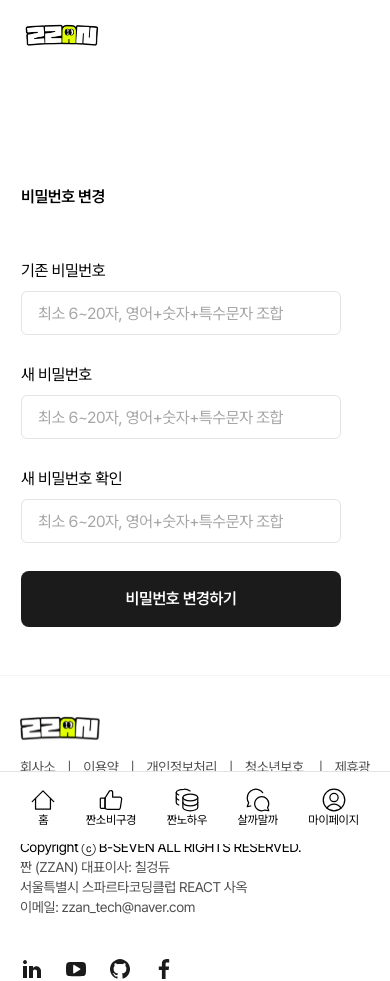
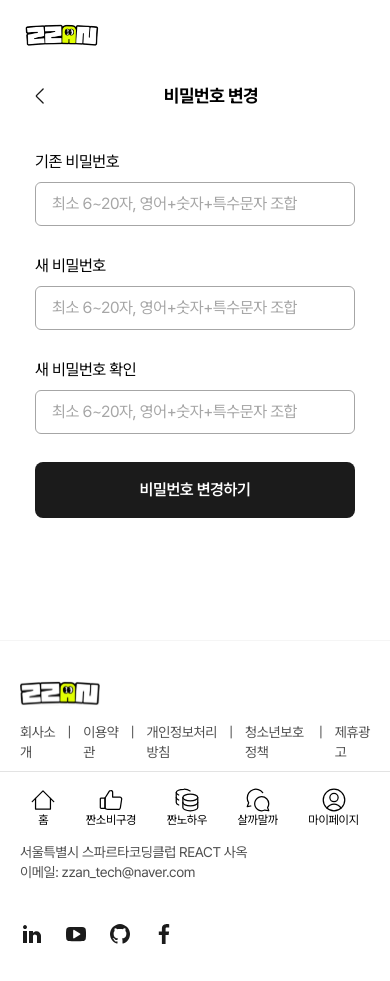
Before and after one commit to ZZANTech/ZZANTech-Fe, a Next.js app: page /mypage/edit in a window 390 px wide. After the commit the page ends 946 px from the top, so only its background shows below. Built offline with nearby package versions, Linux system fonts and the light colour scheme; no server answers; a web font is replaced by a local one.

Commit message:
design: 마이페이지 비밀번호변경 페이지 모바일 반응형 완료

```diff
--- a/src/app/(main)/mypage/_components/Grade/GradeInfoContainer.tsx
+++ b/src/app/(main)/mypage/_components/Grade/GradeInfoContainer.tsx
@@ -18,7 +18,7 @@ function GradeInfoContainer() {
         <button onClick={handleClose}>
           <Image src="/icons/quiz/back.svg" alt="뒤로가기" width={24} height={24} />
         </button>
-        <h3 className="text-lg font-bold flex-grow text-center pr-12">등급제란?</h3>
+        <h3 className="text-lg font-bold flex-grow text-center">등급제란?</h3>
       </div>
 
       {/*등급제 내용*/}
--- a/src/app/(main)/mypage/_components/MypageContainer.tsx
+++ b/src/app/(main)/mypage/_components/MypageContainer.tsx
@@ -39,7 +39,7 @@ function MypageContainer() {
         <button onClick={handleClose}>
           <Image src="/icons/quiz/back.svg" alt="뒤로가기" width={24} height={24} />
         </button>
-        <h3 className="text-lg font-bold flex-grow text-center pr-12">마이페이지</h3>
+        <h3 className="text-lg font-bold flex-grow text-center">마이페이지</h3>
       </div>
       <div className="max-w-[540px] flex flex-col lg:mt-[90px] mx-auto mt-3 lg:mt-0">
         <div className="hidden lg:block lg:mb-10">
--- a/src/app/(main)/mypage/edit/_components/EditPassword.tsx
+++ b/src/app/(main)/mypage/edit/_components/EditPassword.tsx
@@ -3,6 +3,8 @@
 import Button from "@/components/Button";
 import useChangePasswordMutation from "@/stores/queries/auth/useChangePasswordMutation";
 import { TEditPasswordInputs } from "@/types/auth.types";
+import Image from "next/image";
+import { useRouter } from "next/navigation";
 import { SubmitHandler, useForm } from "react-hook-form";
 
 function EditPassword() {
@@ -13,6 +15,12 @@ function EditPassword() {
     watch,
     formState: { errors }
   } = useForm<TEditPasswordInputs>();
+
+  const router = useRouter();
+
+  const handleClose = () => {
+    router.back();
+  };
 
   const onSubmit: SubmitHandler<TEditPasswordInputs> = async (data) => {
     try {
@@ -25,9 +33,20 @@ function EditPassword() {
   };
 
   return (
-    <div className="w-[348px] h-[412px] mx-auto mt-[100pt]">
-      <h1 className="font-xl font-semibold mb-12 leading-7">비밀번호 변경</h1>
-      <form onSubmit={handleSubmit(onSubmit)} className="flex flex-col box-border ">
+    <>
+      {/* 작은 화면에서만 보이는 뒤로가기 버튼과 "비밀번호 변경?" */}
+      <div className="lg:hidden flex items-center justify-between mt-8 mb-10">
+        <button onClick={handleClose} className="pl-2">
+          <Image src="/icons/quiz/back.svg" alt="뒤로가기" width={24} height={24} />
+        </button>
+        <h3 className="text-lg font-bold flex-grow text-center">비밀번호 변경</h3>
+      </div>
+
+      <div className="w-full h-full lg:w-[348px] lg:h-[412px] mx-auto lg:mt-20 flex flex-col items-center">
+        <div className="hidden lg:block lg:w-full mb-12 flex justify-start pl-3">
+          <h1 className="text-xl font-semibold">비밀번호 변경</h1>
+        </div>
+        <form onSubmit={handleSubmit(onSubmit)} className="flex flex-col box-border">
           <div className="flex flex-col mb-6">
             <label>기존 비밀번호</label>
             <input
@@ -120,6 +139,7 @@ function EditPassword() {
           </Button>
         </form>
       </div>
+    </>
   );
 }
 
--- a/src/app/globals.css
+++ b/src/app/globals.css
@@ -33,11 +33,12 @@ body *:not([class*="letter-"]) {
 }
 .custom-box-shadow {
   @apply border border-gray-300;
-  box-shadow: 39px 17px 12px rgba(128, 128, 128, 0.00),
-              25px 11px 11px rgba(128, 128, 128, 0.01),
-              14px 6px 9px rgba(128, 128, 128, 0.05),
-              6px 3px 7px rgba(128, 128, 128, 0.09),
-              2px 1px 4px rgba(128, 128, 128, 0.10);
+  box-shadow:
+    39px 17px 12px rgba(128, 128, 128, 0),
+    25px 11px 11px rgba(128, 128, 128, 0.01),
+    14px 6px 9px rgba(128, 128, 128, 0.05),
+    6px 3px 7px rgba(128, 128, 128, 0.09),
+    2px 1px 4px rgba(128, 128, 128, 0.1);
 }
 
 @layer utilities {
@@ -51,7 +52,7 @@ body *:not([class*="letter-"]) {
     @apply w-[232px] h-11 p-4 mb-3 border rounded-md;
   } */
   .auth-input {
-    @apply w-80 h-11 p-4 mt-2 mb-1 border rounded-md;
+    @apply w-80 h-11 p-4 mt-2 mb-1 border border-gray-400 rounded-md;
   }
   .errors-message {
     @apply text-info-red text-sm mt-1;
```
Lines whose indentation alone changed are shown as unchanged.
